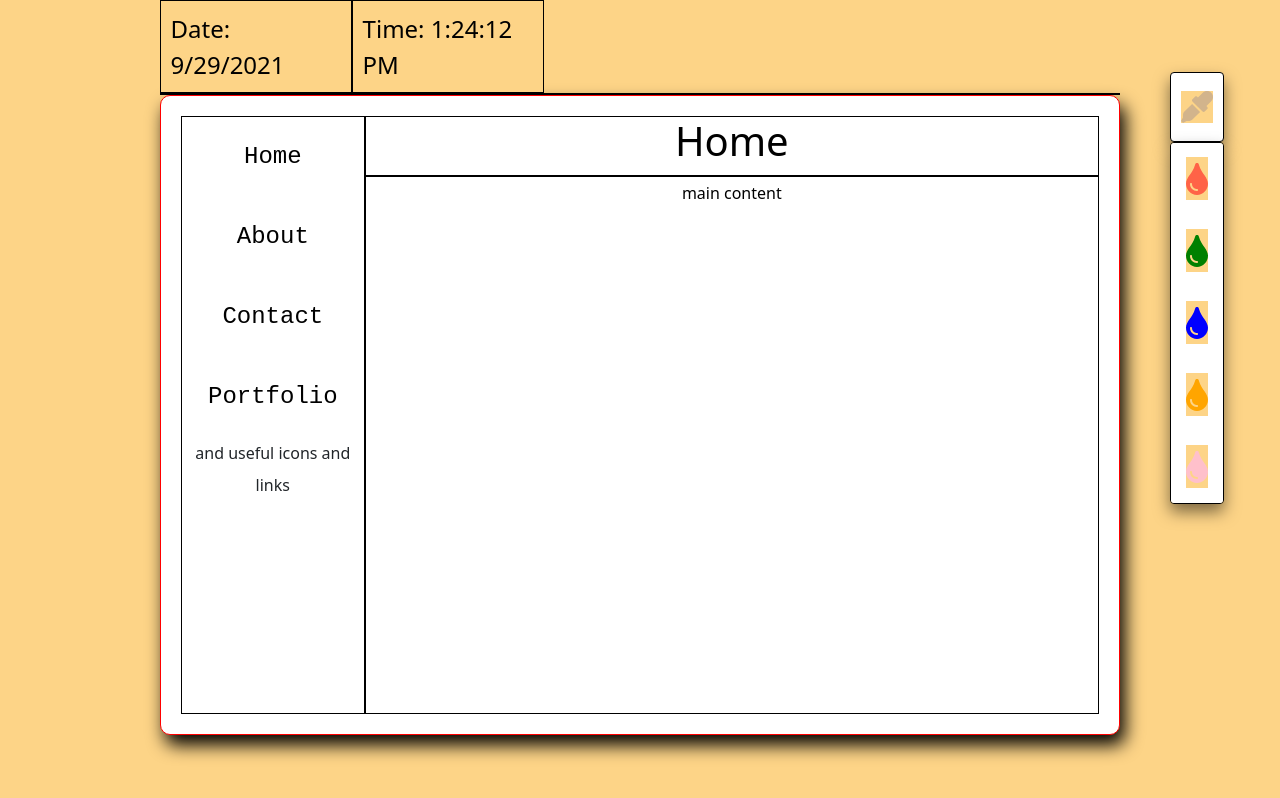
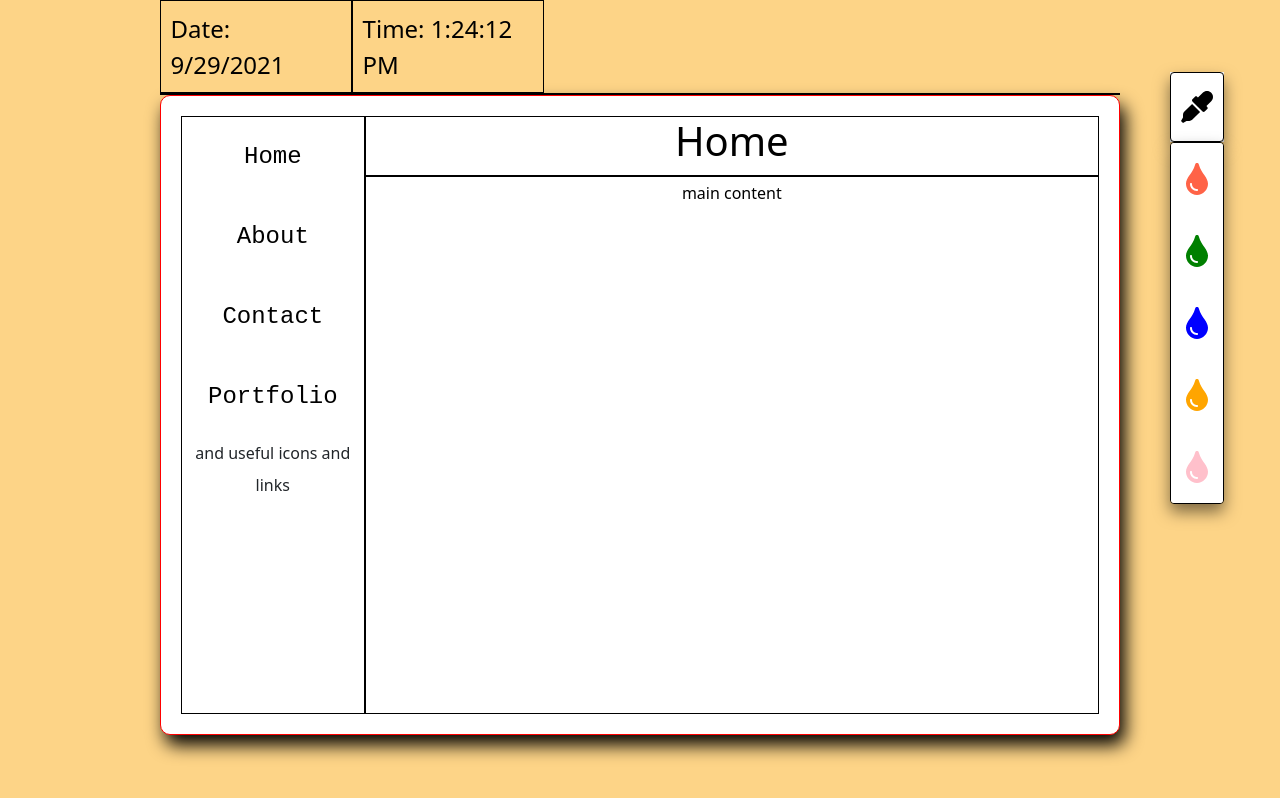
Before and after one commit to raseward14/Responsive-Portfolio, a React (Create React App) app in the folder client/: page / in a window 1280 px wide. Both pictures are taken after a click on the button 1197 px from the left and 107 px from the top of the page. Built offline with nearby package versions, Linux system fonts and the light colour scheme.

Commit message:
button icons white bgs

```diff
--- a/client/src/components/Ink/index.js
+++ b/client/src/components/Ink/index.js
@@ -7,7 +7,6 @@ import { faCoffee, faTint, faEyeDropper } from '@fortawesome/free-solid-svg-icon
 const Ink = (props) => {
     // const [backgroundColor, setBackgroundColor] = useState('');
     useEffect(() => {
-        document.body.style.backgroundColor = '#282c34';
     })
 
     // When the user clicks on the button, toggle between hiding and showing the dropdown content
@@ -57,31 +56,31 @@ const Ink = (props) => {
 
     return (
         <div className="dropdown" data-dropdown>
-            <button onClick={inkFunction} className="dropbtn" style={myDefaultStyle}><FontAwesomeIcon icon={faEyeDropper} data-dropdown-button/></button>
+            <button onClick={inkFunction} className="dropbtn" style={{color:"black", fontSize:"2em", backgroundColor:'inherit'}}><FontAwesomeIcon className="fa-circle" icon={faEyeDropper} data-dropdown-button/></button>
             <div id="inkDropdown" className="dropdown-content">
                 <a>
                     <span style={myRedStyle}>
-                        <FontAwesomeIcon icon={faTint} />
+                        <FontAwesomeIcon className="fa-circle" icon={faTint} />
                     </span>
                 </a>
                 <a>
                     <span style={myGreenStyle}>
-                        <FontAwesomeIcon icon={faTint} />
+                        <FontAwesomeIcon className="fa-circle" icon={faTint} />
                     </span>
                 </a>
                 <a>
                     <span style={myBlueStyle}>
-                        <FontAwesomeIcon icon={faTint} />
+                        <FontAwesomeIcon className="fa-circle" icon={faTint} />
                     </span>
                 </a>
                 <a>
                     <span style={myOrangeStyle}>
-                        <FontAwesomeIcon icon={faTint} />
+                        <FontAwesomeIcon className="fa-circle" icon={faTint} />
                     </span>
                 </a>
                 <a>
                     <span style={myPinkStyle}>
-                        <FontAwesomeIcon icon={faTint} />
+                        <FontAwesomeIcon className="fa-circle" icon={faTint} />
                     </span>
                 </a>
             </div>
--- a/client/src/components/Ink/style.css
+++ b/client/src/components/Ink/style.css
@@ -15,6 +15,12 @@
 .dropbtn:hover {
     background-color: darkgray;
 }
+.dropdown-content > a, span:hover {
+    background-color: darkgray;
+}
+.fa-circle:hover {
+    background-color: darkgray;
+}
 
 /* The container <div> - needed to position the dropdown content */
 /*The .dropdown class uses position:relative, which is needed when we want the dropdown content to be placed right below the dropdown button (using position:absolute).*/
@@ -24,6 +30,8 @@
     top: 4.5rem;
     float: right;
     margin: auto;
+    background-color: white;
+
 }
 /* Dropdown content (Hidden by default) */
 /*The .dropdown-content class holds the actual dropdown menu. It is hidden by default, and will be displayed on hover (see below). Note the min-width is set to 160px. Feel free to change this. Tip: If you want the width of the dropdown content to be as wide as the dropdown button, set the width to 100% (and overflow:auto to enable scroll on small screens).*/
@@ -51,6 +59,13 @@
     display: block;
     text-align: center;
 }
+/*white the area around the icons*/
+.dropdown-content > a, span {
+    background-color: white;
+}
+.fa-circle {
+    background-color: white;
+}
 /* Change color of dropdown links on hover */
 .dropdown-content a:hover {
     background-color: darkgray;
--- a/package.json
+++ b/package.json
@@ -51,5 +51,6 @@
     "concurrently": "^4.1.0",
     "nodemon": "^1.18.7"
   },
-  "homepage": "https://github.com/raseward14/Responsive_Portfolio#readme"
+  "homepage": "https://github.com/raseward14/Responsive_Portfolio#readme",
+  "keywords": []
 }
```
Also changed, not shown: 1 other file (tests, documents, lock files or other folders).
